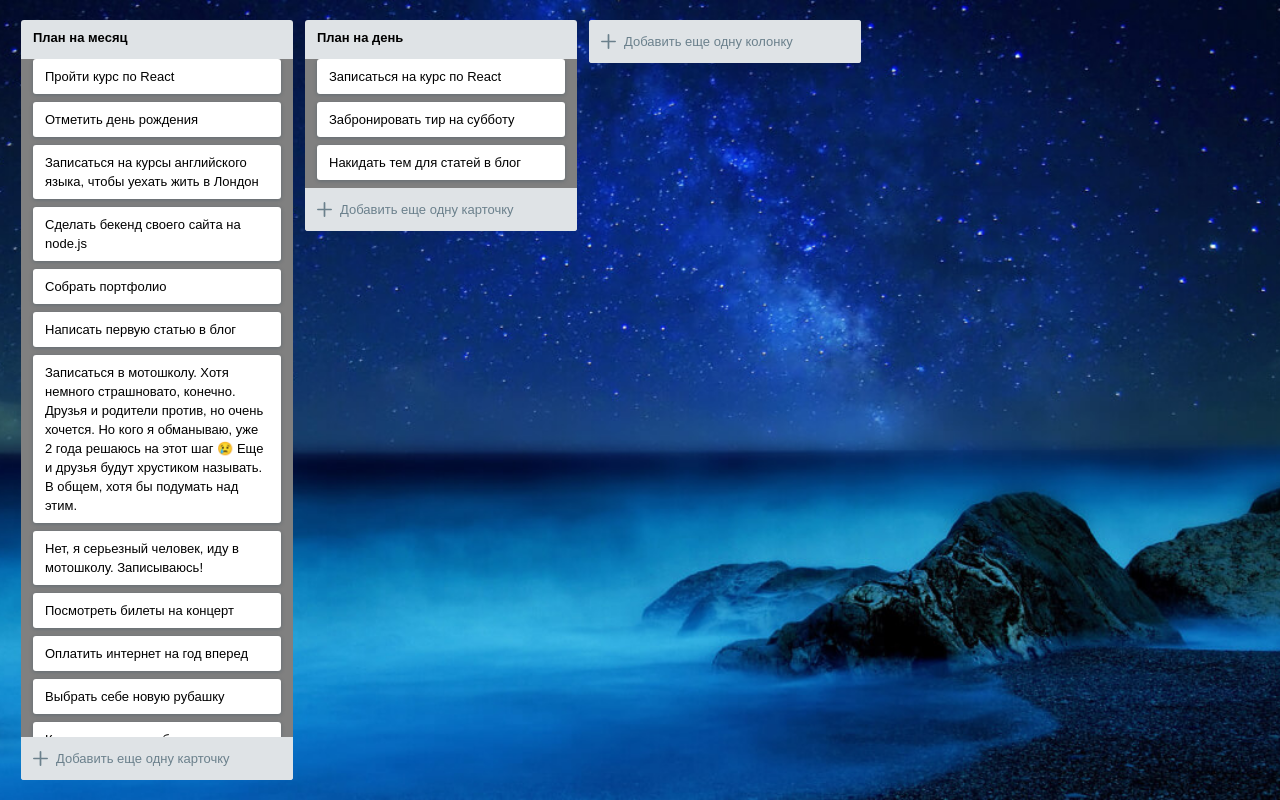
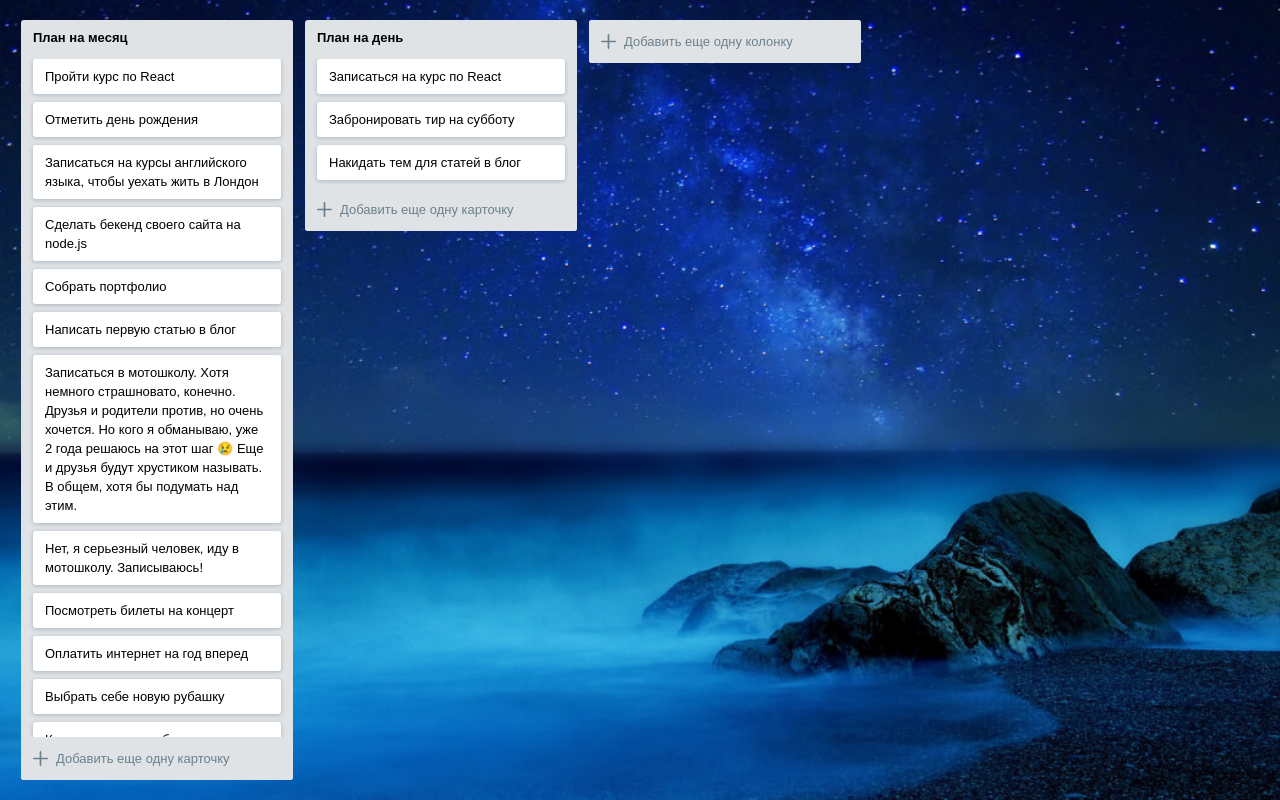
Before and after one commit to NikolayOskin/react-trello-clone, a React (Create React App) app: page / in a window 1280 px wide. Built offline with nearby package versions, Linux system fonts and the light colour scheme.

Commit message:
edit: removing droppable styles

```diff
--- a/src/components/Column.js
+++ b/src/components/Column.js
@@ -52,7 +52,6 @@ class Column extends Component {
                         <div
                             className="cards"
                             ref={provided.innerRef}
-                            style={{ backgroundColor: snapshot.isDraggingOver ? 'blue' : 'grey' }}
                             {...provided.droppableProps}
                         >
                             {this.props.column.items.map((card, i) => <Card key={i} index={i} column={this.props.index} card={card}/>)}
```
